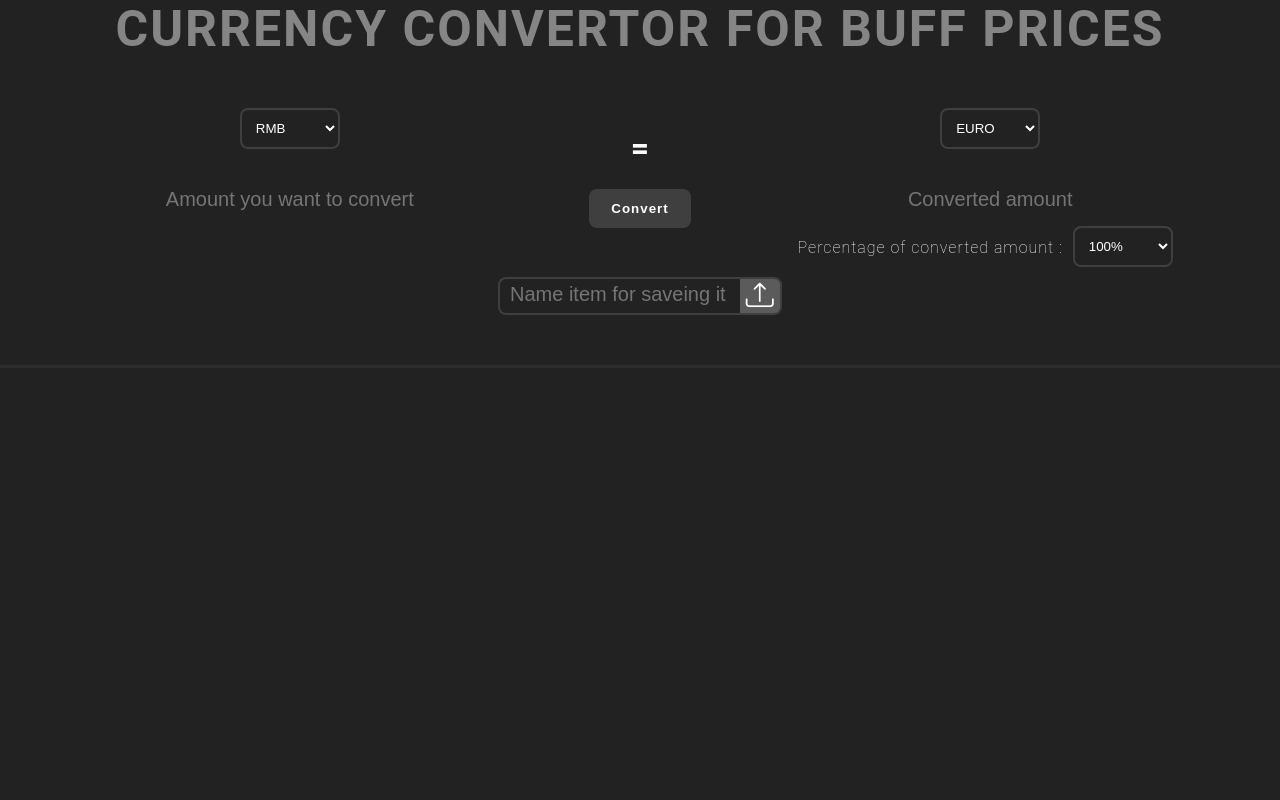
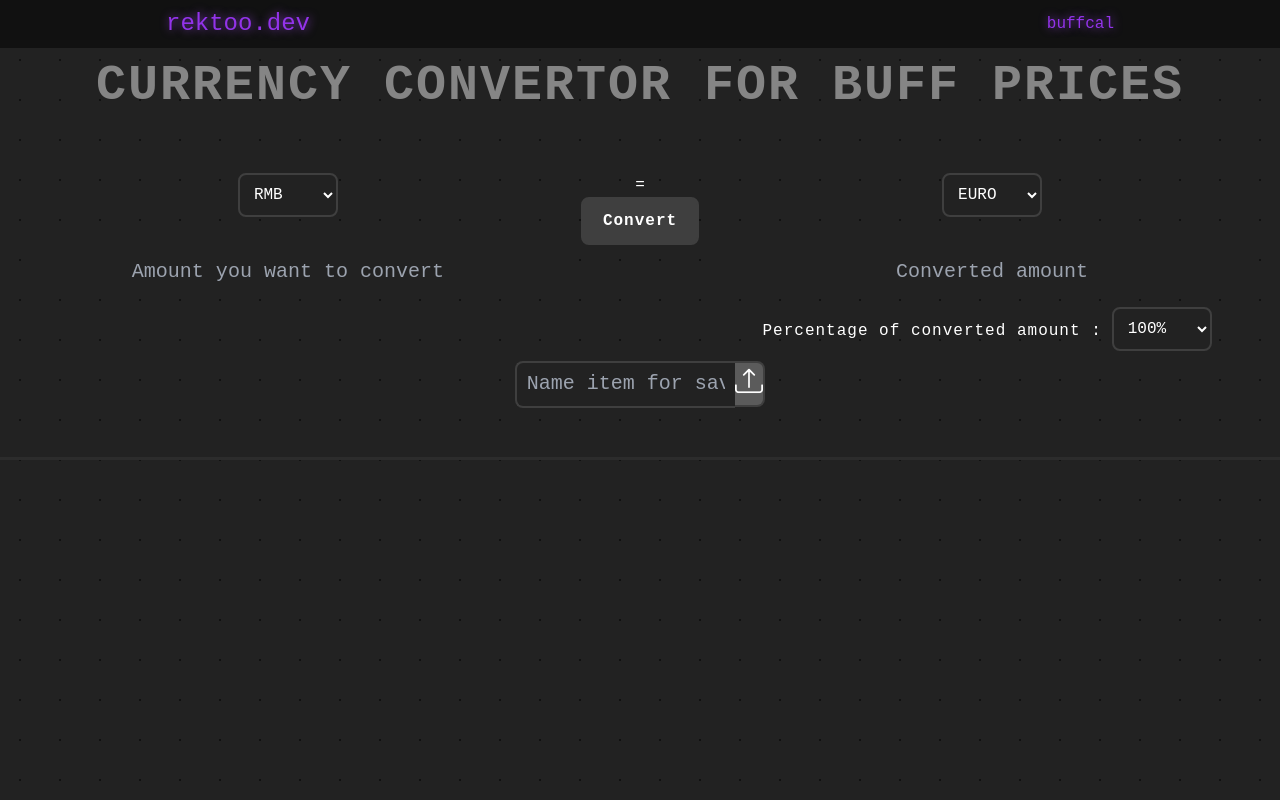
Before and after one commit to Rektoooooo/Rektoooooo.github.io, a website: page buffcal.html in a window 1280 px wide. Drawn offline with nearby package versions, Linux system fonts and the light colour scheme; a web font is replaced by a local one.

Commit message:
buff cal update

```diff
--- a/buffcal.html
+++ b/buffcal.html
@@ -4,12 +4,27 @@
     <meta charset="UTF-8">
     <title>BUFF - Calculator</title>
     <link rel="stylesheet" href="buffcal.css">
+    <link rel="stylesheet" href="input.css">
+    <link rel="stylesheet" href="output.css">
     <script src="buffcal.js"></script>
     <link rel="icon" type="image/x-icon" href="https://i.imgur.com/UECB5mJ.png">
     <link rel="stylesheet" href="https://cdn.jsdelivr.net/npm/bootstrap-icons@1.10.3/font/bootstrap-icons.css">
 </head>
 <body>
-<h1 class="title">CURRENCY CONVERTOR FOR BUFF PRICES</h1>
+
+<header class="bg-navbar w-screen fixed p-2">
+    <div class="w-3/4 flex flex-row justify-between items-center m-auto">
+        <div>
+            <a href="https://rektoo.dev" class="text-toxicpurple text-2xl text-center">rektoo.dev</a>
+        </div>
+
+        <div>
+            <a href="buffcal" class="text-toxicpurple">buffcal</a>
+        </div>
+    </div>
+</header>
+
+<h1 class="title pt-12">CURRENCY CONVERTOR FOR BUFF PRICES</h1>
 <div class="main">
 <div class="box">
     <select id="primary" onchange="changeCurrency(); setRate();" class="input">
```
Also changed, not shown: output.css.
